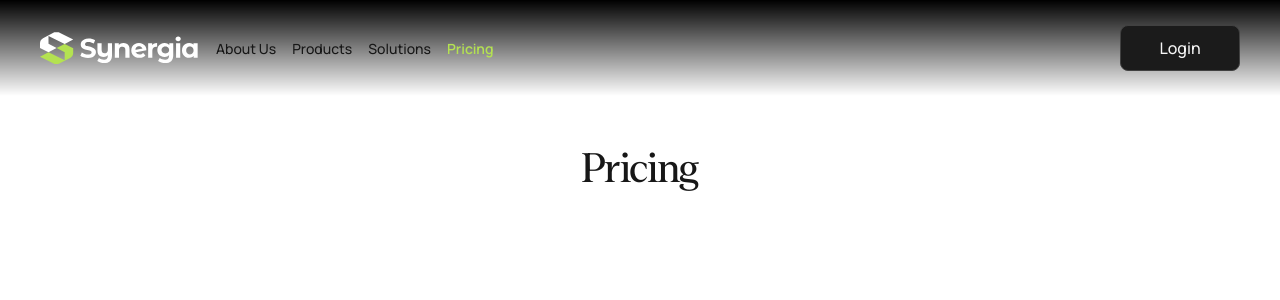
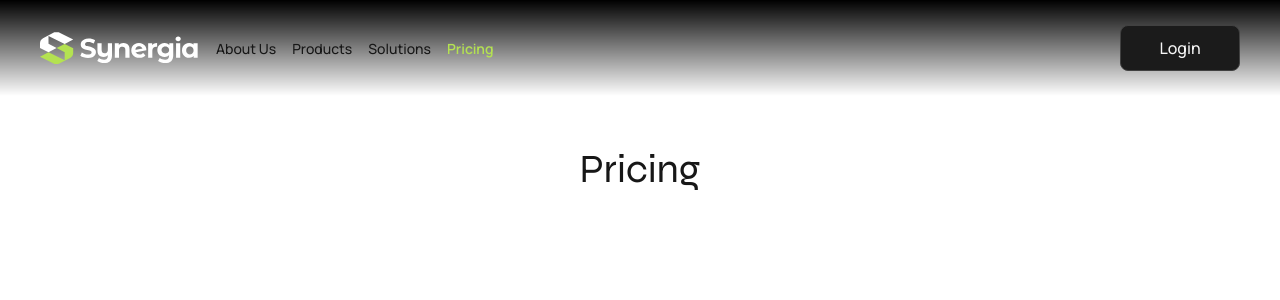
Before and after one commit to andrew-0210/synergia, a Next.js app: page /pricing in a window 1280 px wide. Shown: the top 300 px of the page. Built offline with nearby package versions, Linux system fonts and the light colour scheme.

Commit message:
font changes

```diff
--- a/src/app/(site)/layout.tsx
+++ b/src/app/(site)/layout.tsx
@@ -1,6 +1,6 @@
 import type { Metadata } from "next";
 import "../globals.css";
-import { gilroy, denton, manrope } from "../fonts/font";
+import { syne, manrope } from "../fonts/font";
 import { Analytics } from "@vercel/analytics/react";
 import { SpeedInsights } from "@vercel/speed-insights/next";
 import Nav from "@/components/Nav";
@@ -19,7 +19,7 @@ export default function RootLayout({
   return (
     <html lang="en">
       <body
-        className={`${gilroy.variable} ${denton.variable} ${manrope.variable} antialiased selection:bg-[#c6fe4e] selection:text-[#1e1e1e]`}
+        className={` ${syne.variable} ${manrope.variable} antialiased selection:bg-[#c6fe4e] selection:text-[#1e1e1e]`}
       >
         <Nav />
         {children}
--- a/src/app/fonts/font.ts
+++ b/src/app/fonts/font.ts
@@ -1,84 +1,89 @@
-import localFont from "next/font/local";
-import { Manrope } from "next/font/google";
+// import localFont from "next/font/local";
+import { Manrope, Syne } from "next/font/google";
 
 export const manrope = Manrope({
   subsets: ["latin"],
   weight: ["300", "400", "700", "500", "600", "800"],
   variable: "--manrope-font",
 });
+export const syne = Syne({
+  subsets: ["latin"],
+  weight: ["400", "700", "500", "600", "800"],
+  variable: "--syne-font",
+});
 
-export const denton = localFont({
-  src: [
-    {
-      path: "./denton/Denton Thin 100.otf",
-      weight: "100",
-      style: "normal",
-    },
-    {
-      path: "./denton/Denton Light 300.otf",
-      weight: "300",
-      style: "normal",
-    },
-    {
-      path: "./denton/Denton Regular 400.otf",
-      weight: "400",
-      style: "normal",
-    },
-    {
-      path: "./denton/Denton Medium 500.otf",
-      weight: "500",
-      style: "normal",
-    },
-    {
-      path: "./denton/Denton Bold 700.otf",
-      weight: "700",
-      style: "normal",
-    },
-    {
-      path: "./denton/Denton ExtraBold 800.otf",
-      weight: "800",
-      style: "normal",
-    },
-    {
-      path: "./denton/Denton Black 900.otf",
-      weight: "900",
-      style: "normal",
-    },
-  ],
-  variable: "--denton-font",
-});
-export const gilroy = localFont({
-  src: [
-    {
-      path: "./gilroy/Gilroy-Regular.ttf",
-      weight: "300",
-      style: "normal",
-    },
-    {
-      path: "./gilroy/Gilroy-Medium.ttf",
-      weight: "400",
-      style: "normal",
-    },
-    {
-      path: "./gilroy/Gilroy-SemiBold.ttf",
-      weight: "500",
-      style: "normal",
-    },
-    {
-      path: "./gilroy/Gilroy-Bold.ttf",
-      weight: "600",
-      style: "normal",
-    },
-    {
-      path: "./gilroy/Gilroy-ExtraBold.ttf",
-      weight: "800",
-      style: "normal",
-    },
-    {
-      path: "./gilroy/Gilroy-Heavy.ttf",
-      weight: "900",
-      style: "normal",
-    },
-  ],
-  variable: "--gilroy-font",
-});
+// export const denton = localFont({
+//   src: [
+//     {
+//       path: "./denton/Denton Thin 100.otf",
+//       weight: "100",
+//       style: "normal",
+//     },
+//     {
+//       path: "./denton/Denton Light 300.otf",
+//       weight: "300",
+//       style: "normal",
+//     },
+//     {
+//       path: "./denton/Denton Regular 400.otf",
+//       weight: "400",
+//       style: "normal",
+//     },
+//     {
+//       path: "./denton/Denton Medium 500.otf",
+//       weight: "500",
+//       style: "normal",
+//     },
+//     {
+//       path: "./denton/Denton Bold 700.otf",
+//       weight: "700",
+//       style: "normal",
+//     },
+//     {
+//       path: "./denton/Denton ExtraBold 800.otf",
+//       weight: "800",
+//       style: "normal",
+//     },
+//     {
+//       path: "./denton/Denton Black 900.otf",
+//       weight: "900",
+//       style: "normal",
+//     },
+//   ],
+//   variable: "--denton-font",
+// });
+// export const gilroy = localFont({
+//   src: [
+//     {
+//       path: "./gilroy/Gilroy-Regular.ttf",
+//       weight: "300",
+//       style: "normal",
+//     },
+//     {
+//       path: "./gilroy/Gilroy-Medium.ttf",
+//       weight: "400",
+//       style: "normal",
+//     },
+//     {
+//       path: "./gilroy/Gilroy-SemiBold.ttf",
+//       weight: "500",
+//       style: "normal",
+//     },
+//     {
+//       path: "./gilroy/Gilroy-Bold.ttf",
+//       weight: "600",
+//       style: "normal",
+//     },
+//     {
+//       path: "./gilroy/Gilroy-ExtraBold.ttf",
+//       weight: "800",
+//       style: "normal",
+//     },
+//     {
+//       path: "./gilroy/Gilroy-Heavy.ttf",
+//       weight: "900",
+//       style: "normal",
+//     },
+//   ],
+//   variable: "--gilroy-font",
+// });
--- a/src/app/globals.css
+++ b/src/app/globals.css
@@ -18,7 +18,7 @@ h4,
 h5,
 h6,
 span {
-  font-family: var(--denton-font);
+  font-family: var(--syne-font);
 }
 
 button {
@@ -26,15 +26,15 @@ button {
 }
 
 h1 {
-  @apply text-[2.25rem] md:text-[3rem] tracking-normal leading-[1.2] md:max-w-[10em]
+  @apply text-[2.25rem] leading-[1.2] tracking-normal md:max-w-[10em] md:text-[3rem];
 }
 
 h2 {
-  @apply text-[1.75rem] md:text-[2.5rem] leading-[1.25]
+  @apply text-[1.75rem] leading-[1.25] md:text-[2.5rem];
 }
 
 p {
-  @apply text-[1rem] text-[#9e9e9e] md:max-w-[40em] font-normal
+  @apply text-[1rem] font-normal text-[#9e9e9e] md:max-w-[40em];
 }
 
 @media (prefers-color-scheme: dark) {
@@ -47,7 +47,6 @@ p {
 body {
   color: var(--foreground);
   background: var(--background);
-
 }
 
 @layer utilities {
@@ -55,9 +54,8 @@ body {
     text-wrap: balance;
   }
 
-
   .container {
-    @apply lg:max-w-[90em] mx-auto px-[1rem]
+    @apply mx-auto px-[1rem] lg:max-w-[90em];
   }
 }
 
```
